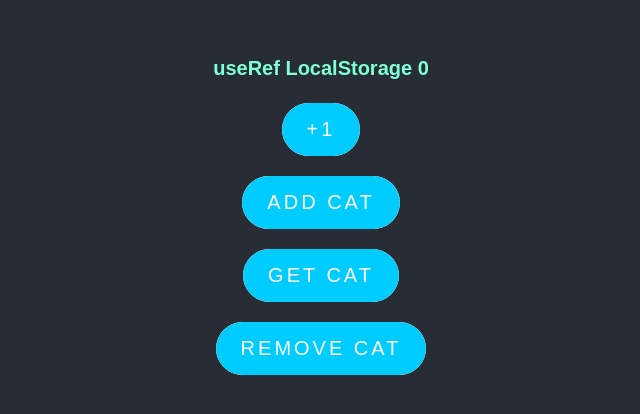
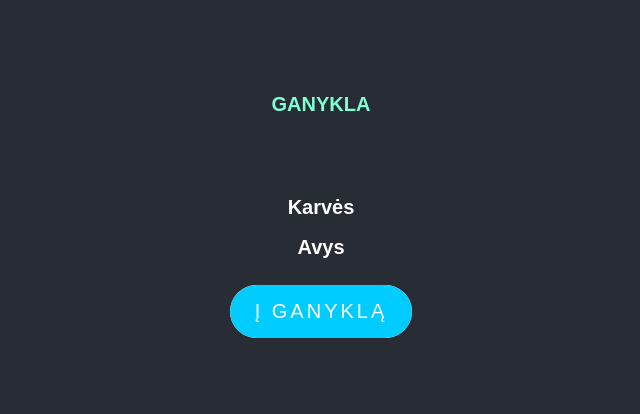
Before and after one commit to julijajarmale/1-Lamos, a React (Create React App) app in the folder r1/: page / in a window 1280 px wide. Shown: the part 186-600 px from the top of the page, without its empty margins (319-959 px from the left). Built offline with nearby package versions, Linux system fonts and the light colour scheme.

Commit message:
littlefarm homework

```diff
--- a/r1/src/App.jsx
+++ b/r1/src/App.jsx
@@ -1,64 +1,63 @@
 
-import { useState, useRef, useEffect } from 'react';
+import { useState, useEffect } from 'react';
 import './App.scss';
-
-
-function App() {
+import randColor from './Functions/randColor';
 
 
 
 
-const [count, setCount] = useState(null);
+function App() {
+  function rand(min, max) {
+    min = Math.ceil(min);
+    max = Math.floor(max);
+    return Math.floor(Math.random() * (max - min + 1) + min)
+  }
 
-const mano = useRef(0);
-const panda = useRef();
+const [gyvunas, setGyvunas] = useState(null);
 
-useEffect(() => {    //sis useeffect skirtas tai vietai kai pirma karta uzkrauname puslpai
-setCount(parseInt(localStorage.getItem('count') ?? 0 )); // A = B ?? ==> reiskia, kad turim default reiksme, kuria priskiriama A. jei nera reiksmes B einame ant defaulto.
-                                                            //parseInt pavercia i numberi tas pats, kad Number()
-
+const plusGyvunas  = () => {
+  setGyvunas(k => [...k, randColor()]);
+}
+// Kad persikrovus viskas liktu iki 31 eilutes, bet pakeitimai xtmle
+useEffect(() => {
+  setGyvunas(JSON.parse(localStorage.getItem('gyvunas') ?? '[]'));
 }, []);
 
 useEffect(() => {
- if (null === count){  // is use effecto vieta tada kai refreshinam
-     return;
- }
- localStorage.setItem('count', count)
-    }, [count]);
+  if (null === gyvunas) {
+      return;
+  }
+  localStorage.setItem('gyvunas', JSON.stringify(gyvunas));
+}, [gyvunas]);
 
+//gyvunai juda
 
-
-const add = () => {
-    setCount(c =>c + 1);
-    mano.current = mano.current + 3;
-    console.log(mano.current);
-
-    const p = panda.current
-    //console.log(p.dataset.panda) //dataset. is plain js. duomenu saugojimas html'e.
+const [setMigracija] = useState(null);
+const moveGyvunas = () => {
+  setMigracija(("source").appendTo("destination"))
 }
 
-const addCat = () => {
-    localStorage.setItem('katinukas', JSON.stringify(['Murka', 'Pilkis']));
-}
-
-const getCat = () => {
-    console.log(JSON.parse(localStorage.getItem('katinukas')));
-}
-
-const remCat = () => {
-    localStorage.removeItem('katinukas');
-}
   return (
     <div className="App">
       <header className="App-header">
-        <h1>useRef LocalStorage {count}</h1>
-        <button onClick={add}>+1</button>
-        <div ref={panda} data-panda="miega"></div>
+      <h1>GANYKLA</h1>
+        <div className='container'>
+          <div className='column1'>
+            <h2>Karvės</h2>
+            {
+       gyvunas ? gyvunas.map((c, i) => <div className='karve' id ="source" onClick={moveGyvunas} key={i}>{`K0${rand(100000,999999)}`}</div>) : null
+       }
 
-        <button onClick={addCat}>Add Cat</button>
-        <button onClick={getCat}>Get Cat</button>
-        <button onClick={remCat}>Remove Cat</button>
+          </div>
+          <div className='column1'>
+            <h2>Avys</h2>
+            {
+       gyvunas ? gyvunas.map((c, i) => <div className='avis' id ="destination" key={i}>{`K0${rand(100000,999999)}`}</div>) : null
+       }
+          </div>
+         <button onClick={plusGyvunas}>Į GANYKLĄ</button>
 
+        </div>
 
       </header>
     </div>
@@ -67,17 +66,25 @@ const remCat = () => {
 
 export default App;
 
-//https://dmitripavlutin.com/react-useref-guide/
-//useRef current ir t.t. //<div id ="panda" data-panda="miega"></div>
-//console.log(p.dataset.panda) <--- placiai naudojamas dalykas.
-//referensas - susikuriam taga, pridedame referensa ir tada rodome kad nukreipia
-//referensas i ta taga., taip galima pazymeti elementa.
+//Nepadaryti random 5-20; identifikaciniai,  kad liktu tie patys ir nejuda gyvunai
 
 
-//LOCAL STORAGE - tarsi nuotoline duomenu baze.
-//nieko bendro su reaktu
-//narsykles feature - application--> local storage
-//key ir value, ten galima pasideti informacija, kuri niekur nedingsta.
-//value gali buti tiktai stringas;objekta galima saugoti su json.
-//norint ikelt pvz masyva reikia sujsonininti tada istraukti stringa ir ikelt;
-//
+
+/*REACT useState & useEffect PROJECT (MyLittleFarm)
+
+
+Sukurti tuščią “Ganyklą”. Ją padalinti į dvi dalis su užrašais- Avys ir Karvės.
+Sukurti mygtuką “į ganyklą”, kurį paspaudus dešinė pusė būtų apgyvendinta avimis,
+kurias vaizduoja apskritimai, o kairė pusė karvėmis, kurias vaizduoja
+keturkampiai. Avių ir karvių skaičius rand 5 - 20. Kiekvieno gyvulio viduje
+yra random identifikacinis numeris: pvz avim A0254787, karvėm K0007898,
+kur skaičius yra septynženklis rand skaičius. Perkrovus puslapį avių ir
+karvių skaičius ir jų identifikaciniai numeriai turi nekisti (tik patį
+pirmą kartą “Ganykla” turi būti tuščia). Paspaudus ant avies arba karvės
+ji turi perbėgti į priešingą ganyklos pusę (antrą kartą paspaudus grįžti
+atgal). Perkrovus puslapį perbėgimai turi išlikti nepakitę. Pakartotinai
+paspaudus “į ganyklą”, turi atsirasti nauji gyvuliai, kaip ir pirmą kartą.
+
+
+Pastaba: karvė avių ganyklos pusėje lieka karve, o avis- avimi. Nemutuojam!
+ Perbėgusios avys ir karvės yra dedamos į bandos galą. */
```
